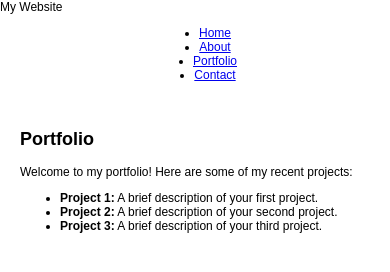
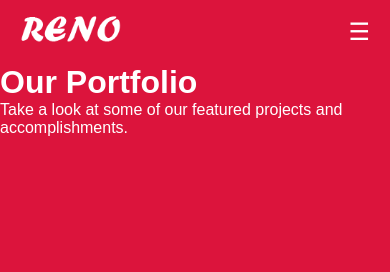
Before and after one commit to reno-ogden/reno-ogden.github.io, a plain HTML site: page portfolio.html in a window 390 px wide. Drawn offline with Linux system fonts and the light colour scheme.

Commit message:
Add files via upload

```diff
--- a/portfolio.html
+++ b/portfolio.html
@@ -4,69 +4,23 @@
     <meta charset="UTF-8">
     <meta name="viewport" content="width=device-width, initial-scale=1.0">
     <title>Portfolio</title>
-    <style>
-body {
-    margin: 0;
-    font-family: Arial, sans-serif;
-    font-size: 16px;
-}
-
-nav ul {
-    display: flex;
-    flex-wrap: wrap;
-    justify-content: space-between;
-}
-
-.content {
-    max-width: 90%;
-    margin: 0 auto;
-    padding: 20px;
-}
-
-img, video {
-    max-width: 100%;
-    height: auto;
-}
-
-@media (max-width: 768px) {
-    nav ul {
-        flex-direction: column;
-        align-items: center;
-    }
-
-    body {
-        font-size: 14px;
-    }
-}
-
-@media (max-width: 480px) {
-    body {
-        font-size: 12px;
-    }
-}
-</style>
+    <link rel="stylesheet" href="styles.css">
+    <script defer src="script.js"></script>
 </head>
 <body>
     <nav>
-        <div class="logo">My Website</div>
+        <a href="index.html" class="logo">
+            <img src="logo.png" alt="My Website Logo">
+        </a>
         <ul>
             <li><a href="index.html">Home</a></li>
             <li><a href="about.html">About</a></li>
             <li><a href="portfolio.html">Portfolio</a></li>
             <li><a href="contact.html">Contact</a></li>
         </ul>
+        <div class="menu-toggle">☰</div>
     </nav>
-
-    <div class="content">
-        <section id="portfolio">
-            <h1>Portfolio</h1>
-            <p>Welcome to my portfolio! Here are some of my recent projects:</p>
-            <ul>
-                <li><strong>Project 1:</strong> A brief description of your first project.</li>
-                <li><strong>Project 2:</strong> A brief description of your second project.</li>
-                <li><strong>Project 3:</strong> A brief description of your third project.</li>
-            </ul>
-        </section>
-    </div>
+    <h1>Our Portfolio</h1>
+    <p>Take a look at some of our featured projects and accomplishments.</p>
 </body>
 </html>
--- a/script.js
+++ b/script.js
@@ -4,5 +4,3 @@ const navMenu = document.querySelector('nav ul');
 menuToggle.addEventListener('click', () => {
     navMenu.classList.toggle('active'); // Toggles the "active" class to show/hide the menu
 });
-
-<script defer src="script.js"></script>
--- a/styles.css
+++ b/styles.css
@@ -3,6 +3,13 @@
     margin: 0;
     padding: 0;
     box-sizing: border-box; /* Consistent sizing for all elements */
+}
+
+/* Global body styling */
+body {
+    background-color: crimson; /* Crimson red background for all pages */
+    color: white; /* White text for contrast */
+    font-family: Arial, sans-serif; /* Clean font */
 }
 
 /* Navbar styling */
@@ -11,7 +18,7 @@ nav {
     justify-content: space-between; /* Space between the logo and nav links */
     align-items: center;
     padding: 10px 20px;
-    background-color: #2c3e50; /* Modern dark color */
+    background-color: crimson; /* Same color as the page background */
     position: sticky; /* Sticks to the top when scrolling */
     top: 0;
     z-index: 1000;
@@ -42,7 +49,7 @@ nav ul li {
 
 nav ul li a {
     text-decoration: none;
-    color: #ecf0f1; /* Light text for dark background */
+    color: white; /* White text for contrast */
     font-size: 1.1rem;
     font-weight: bold;
     padding: 5px 10px;
@@ -51,15 +58,15 @@ nav ul li a {
 
 /* Hover effect for links */
 nav ul li a:hover {
-    color: #3498db; /* Highlighted color */
-    border-bottom: 2px solid #3498db; /* Underline effect */
+    color: black; /* Highlighted color (black) */
+    border-bottom: 2px solid black; /* Underline effect */
 }
 
 /* Responsive Design */
 @media (max-width: 768px) {
     nav ul {
         flex-direction: column; /* Stack links vertically */
-        background-color: #34495e; /* Background for dropdown menu */
+        background-color: crimson; /* Keep dropdown background the same */
         width: 100%;
         position: absolute;
         top: 60px; /* Adjust based on navbar height */
@@ -82,7 +89,7 @@ nav ul li a:hover {
     display: none; /* Hidden by default */
     cursor: pointer;
     font-size: 1.5rem;
-    color: #ecf0f1;
+    color: white; /* White toggle icon */
 }
 
 /* Show toggle icon on smaller screens */
```
Also changed, not shown: about.html (+9 -50 lines), index.html (+3 -1 lines).
